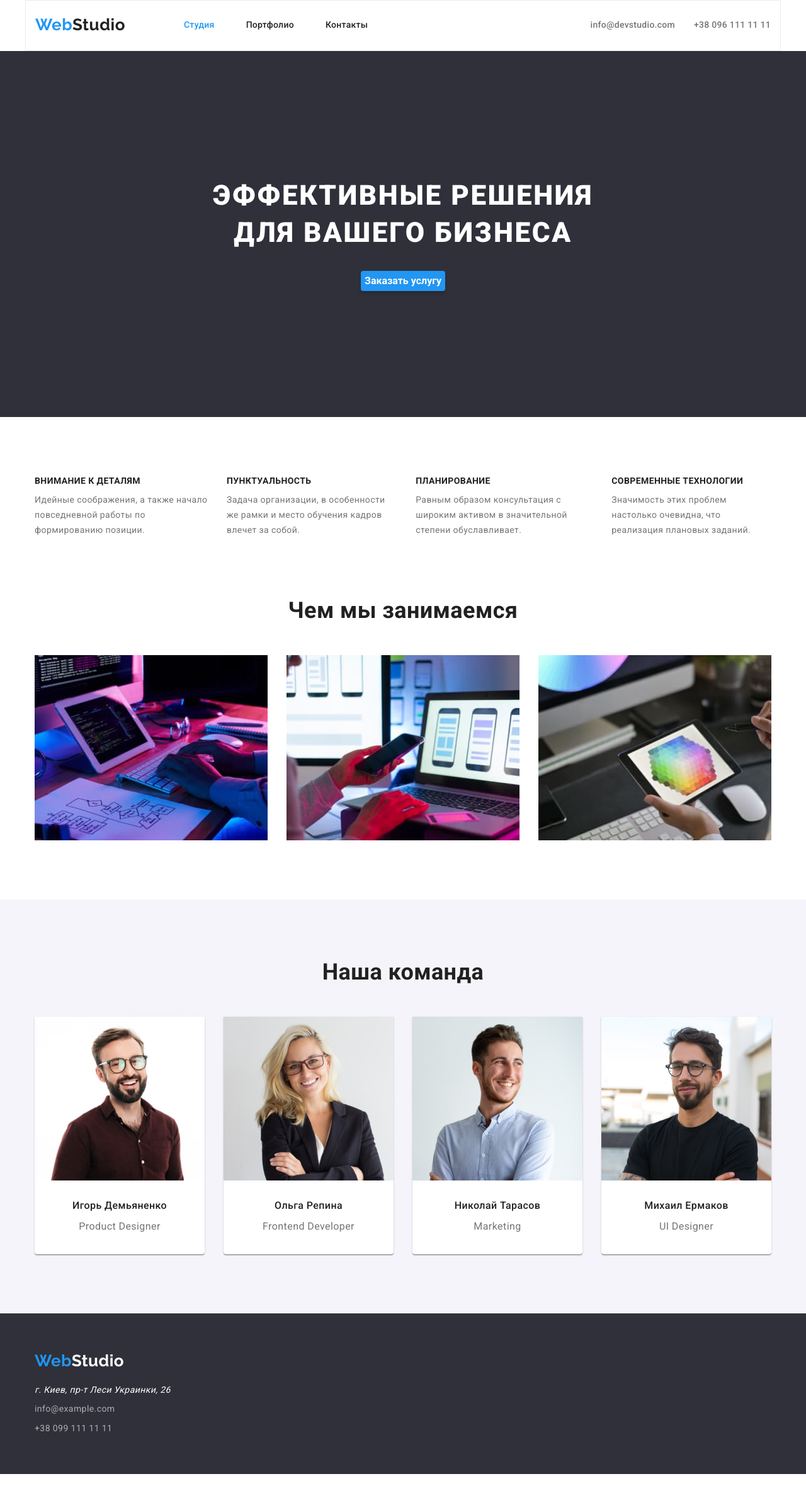
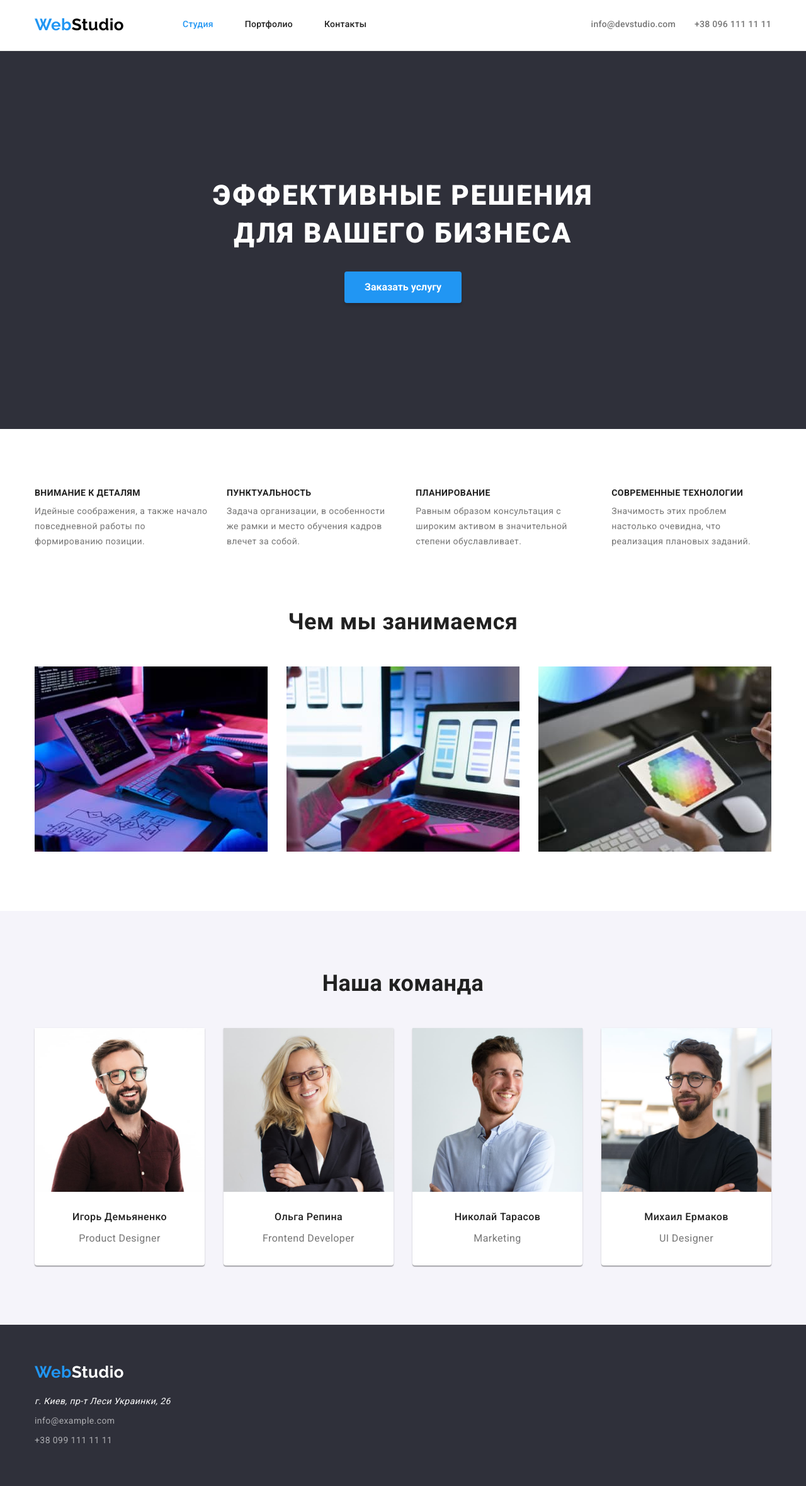
Before and after one commit to wasekw/goit-markup-hw-03, a plain HTML site: page index.html in a window 1280 px wide. Shown: the whole page at 63% size. Drawn offline with nearby package versions, Linux system fonts and the light colour scheme.

Commit message:
Correction index.html

```diff
--- a/css/styles.css
+++ b/css/styles.css
@@ -67,12 +67,15 @@ img {
   padding-right: 15px;
 }
 /* ============ HEADER=================== */
+.header {
+  padding-top: 24px;
+  padding-bottom: 25px;
+  border-bottom: 1px solid #ececec;
+}
 
 .main-nav {
   display: flex;
   align-items: center;
-
-  border: 1px solid #ececec;
 }
 
 .site-nav {
@@ -89,11 +92,10 @@ img {
   margin-left: auto;
 }
 
+.logo,
 .header-nav-link,
 .link-contact {
   display: block;
-  padding-top: 24px;
-  padding-bottom: 25px;
 
   cursor: pointer;
 }
@@ -119,7 +121,6 @@ img {
   line-height: 1.19;
   color: var(--logo-color);
   text-decoration: none;
-  cursor: default;
 }
 
 .header-nav-link {
@@ -162,13 +163,15 @@ img {
 }
 
 .hero {
+  padding-top: 200px;
+  padding-bottom: 200px;
+
   background-color: var(--main-hiro-color);
   text-align: center;
 }
 
 .hero-title {
   margin-bottom: 30px;
-  padding-top: 200px;
 
   font-weight: 900;
   font-size: 44px;
@@ -179,7 +182,7 @@ img {
 }
 
 .button-hero {
-  margin-bottom: 200px;
+  padding: 10px 32px;
 
   background-color: var(--button-blue-color);
   font-weight: 700;
@@ -237,6 +240,10 @@ img {
   margin-left: 30px;
 }
 
+.team-container {
+  padding: 30px 10px;
+}
+
 .work-title,
 .title-team {
   margin-bottom: 50px;
@@ -249,7 +256,6 @@ img {
 }
 
 .team-title-name {
-  margin-top: 30px;
   margin-bottom: 10px;
 
   font-weight: 500;
@@ -278,8 +284,6 @@ img {
 }
 
 .team-list-item {
-  padding-bottom: 30px;
-
   background: #ffffff;
   /* material shadow v1 */
   box-shadow: 0px 1px 3px rgba(0, 0, 0, 0.12), 0px 1px 1px rgba(0, 0, 0, 0.14),
@@ -306,6 +310,8 @@ img {
 }
 
 .portfolio-button {
+  padding: 6px 22px;
+
   background-color: var(--bgd-button-color);
   font-weight: 500;
   font-size: 16px;
--- a/index.html
+++ b/index.html
@@ -24,7 +24,7 @@
     <header class="header">
       <div class="container main-nav">
         <nav class="site-nav">
-          <a href="./index.html" class="logo header-nav-link"
+          <a href="./index.html" class="logo"
             ><span class="colorword">Web</span>Studio</a
           >
           <ul class="header-nav-list list">
@@ -153,8 +153,12 @@
                 width="270"
                 height="260"
               />
+              <div class="team-container">
                 <h3 class="team-title-name">Игорь Демьяненко</h3>
-              <h4 lang="en" class="team-title-proffesion">Product Designer</h4>
+                <h4 lang="en" class="team-title-proffesion">
+                  Product Designer
+                </h4>
+              </div>
             </li>
             <li class="team-list-item">
               <img
@@ -164,10 +168,12 @@
                 width="270"
                 height="260"
               />
+              <div class="team-container">
                 <h3 class="team-title-name">Ольга Репина</h3>
                 <h4 lang="en" class="team-title-proffesion">
                   Frontend Developer
                 </h4>
+              </div>
             </li>
             <li class="team-list-item">
               <img
@@ -177,9 +183,12 @@
                 width="270"
                 height="260"
               />
+              <div class="team-container">
                 <h3 class="team-title-name">Николай Тарасов</h3>
                 <h4 lang="en" class="team-title-proffesion">Marketing</h4>
+              </div>
             </li>
+
             <li class="team-list-item">
               <img
                 class="team-image"
@@ -188,8 +197,10 @@
                 width="270"
                 height="260"
               />
+              <div class="team-container">
                 <h3 class="team-title-name">Михаил Ермаков</h3>
                 <h4 lang="en" class="team-title-proffesion">UI Designer</h4>
+              </div>
             </li>
           </ul>
         </div>
```
Also changed, not shown: portfolio.html (+2 -1 lines). Lines whose indentation alone changed are shown as unchanged.
